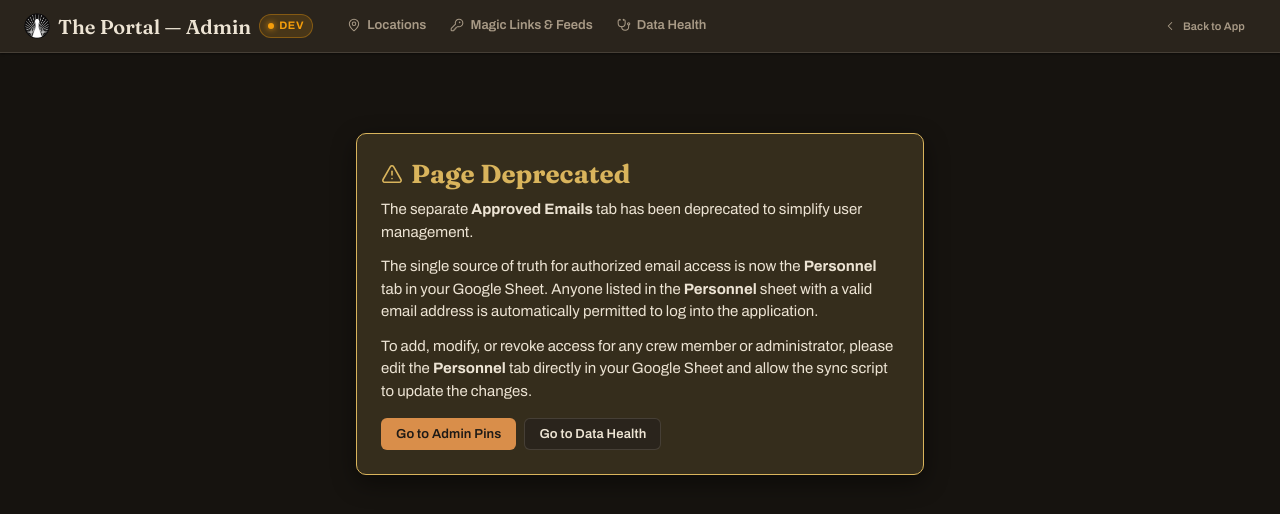
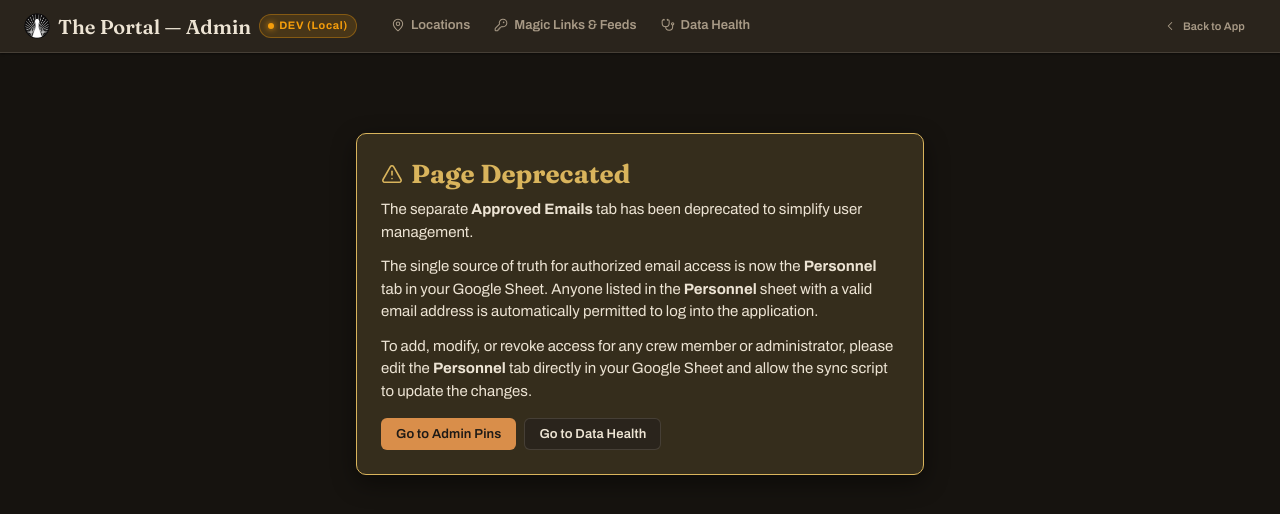
Before and after one commit to vvexstudio/vvex-atlas, a Next.js app: page /admin/approved-emails in a window 1280 px wide. Shown: the top 514 px of the page. Built offline with nearby package versions, Linux system fonts and the light colour scheme.

Commit message:
feat(ui): refine local vs live environment badges (PROD Live, PROD Local, DEV Local)

```diff
--- a/src/app/admin/layout.tsx
+++ b/src/app/admin/layout.tsx
@@ -21,7 +21,7 @@ export default function AdminLayout({ children }: { children: React.ReactNode })
           <div className="admin-brand">
             <img src="/icon.png" alt="" width={26} height={26} className="admin-brand-logo" />
             <h2 className="admin-brand-title">The Portal — Admin</h2>
-            {typeof window !== "undefined" && window.location.hostname.includes("portal-map-app") ? (
+            {typeof window !== "undefined" && !window.location.hostname.includes("localhost") && !window.location.hostname.includes("127.0.0.1") ? (
               <span
                 className="chip"
                 title="Production Environment (portal-production / portal-map-app)"
@@ -48,12 +48,12 @@ export default function AdminLayout({ children }: { children: React.ReactNode })
                     boxShadow: "0 0 6px #10b981",
                   }}
                 />
-                PROD
+                PROD (Live)
               </span>
             ) : (
               <span
                 className="chip"
-                title="Development Environment (portal-dev)"
+                title="Local Environment"
                 style={{
                   backgroundColor: "rgba(245, 158, 11, 0.15)",
                   color: "#f59e0b",
@@ -77,7 +77,7 @@ export default function AdminLayout({ children }: { children: React.ReactNode })
                     boxShadow: "0 0 6px #f59e0b",
                   }}
                 />
-                DEV
+                DEV (Local)
               </span>
             )}
           </div>
```
Also changed, not shown: src/components/event/EventApp.tsx (+4 -4 lines).
